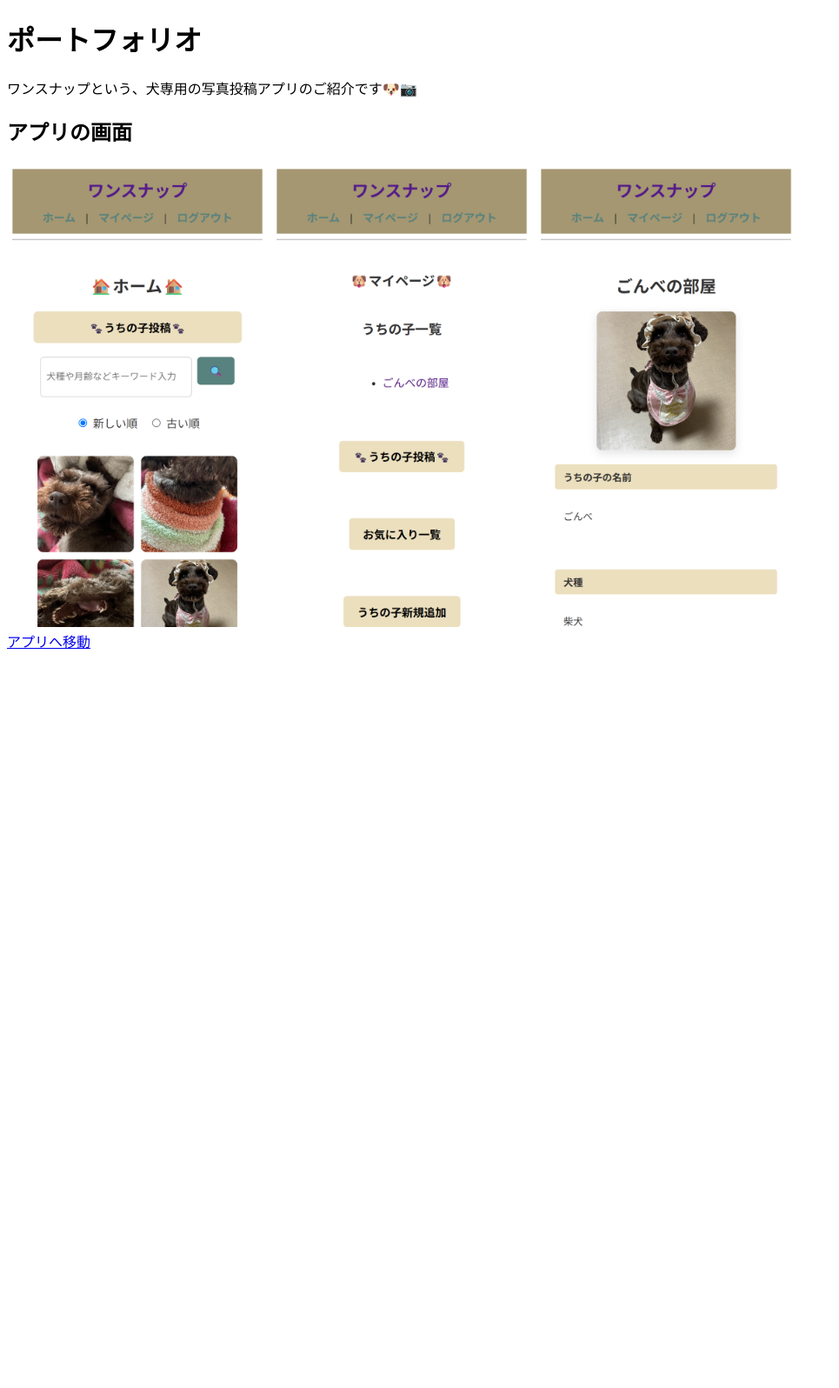
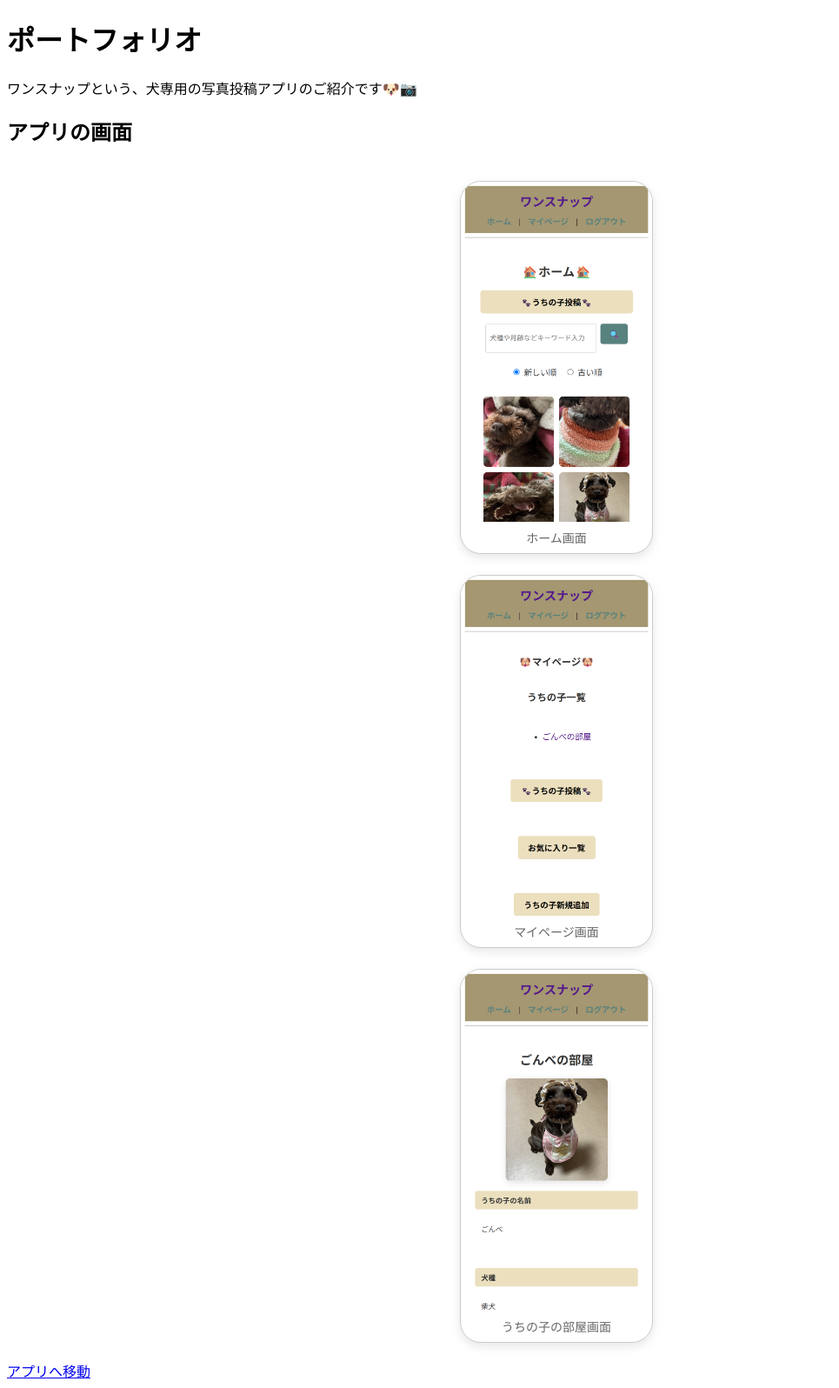
Before and after one commit to chapi80/wansnap, a Django app: page /portfolio/ in a window 1280 px wide. Shown: the whole page at 87% size, without its empty margins (0-965 px from the left). Before the commit the page ends 746 px from the top, so only its background shows below. Run offline with Django 5.2, Linux system fonts and the light colour scheme.

Commit message:
ポートフォリオページのスクショ画面配置修正

```diff
--- a/wansnapproject/app/templates/portfolio/index.html
+++ b/wansnapproject/app/templates/portfolio/index.html
@@ -2,7 +2,6 @@
 <html lang='ja'>
 
 {% load static %}
-
 
 <head>
     <meta charset="UTF-8">
@@ -12,15 +11,63 @@
 
 {% block content %}
 
+<style>
+
+.screenshot-gallery {
+    display: flex;
+    flex-direction: column;
+    align-items: center;
+    gap: 24px;
+    padding: 20px;
+}
+
+.phone-frame {
+    width: 220px;
+    border: 1px solid #ccc;
+    border-radius: 24px;
+    overflow: hidden;
+    background-color: #fff;
+    box-shadow: 0 4px 12px rgba(0, 0, 0, 0.1);
+    text-align: center;
+}
+
+.phone-frame img {
+    width: 100%;
+    height: auto;
+    display: block;
+}
+
+.caption {
+    font-size: 14px;
+    color: #666;
+    margin: 8px 0;
+}
+
+</style>
+
+
 <body>
     <h1>ポートフォリオ</h1>
     <p>ワンスナップという、犬専用の写真投稿アプリのご紹介です🐶📷</p>
 
     <h2>アプリの画面</h2>
     <div class="screenshot-gallery">
-        <img src="{% static 'images/home.png' %}" alt="ホーム画面" style="width: 100%; max-width: 300px; border-radius: 8px;">
-        <img src="{% static 'images/mypage.png' %}" alt="マイページ画面" style="width: 100%; max-width: 300px; border-radius: 8px;">
-        <img src="{% static 'images/detail.png' %}" alt="うちの子の部屋画面" style="width: 100%; max-width: 300px; border-radius: 8px;">
+
+        <div class="phone-frame">
+            <img src="{% static 'images/home.png' %}" alt="ホーム画面">
+            <p class="caption">ホーム画面</p>
+        </div>
+
+        <div class="phone-frame">
+            <img src="{% static 'images/mypage.png' %}" alt="マイページ画面">
+            <p class="caption">マイページ画面</p>
+        </div>
+
+        <div class="phone-frame">
+            <img src="{% static 'images/detail.png' %}" alt="うちの子の部屋画面">
+            <p class="caption">うちの子の部屋画面</p>
+        </div>
+
     </div>
 
     <a href="/app/">アプリへ移動</a>
```
